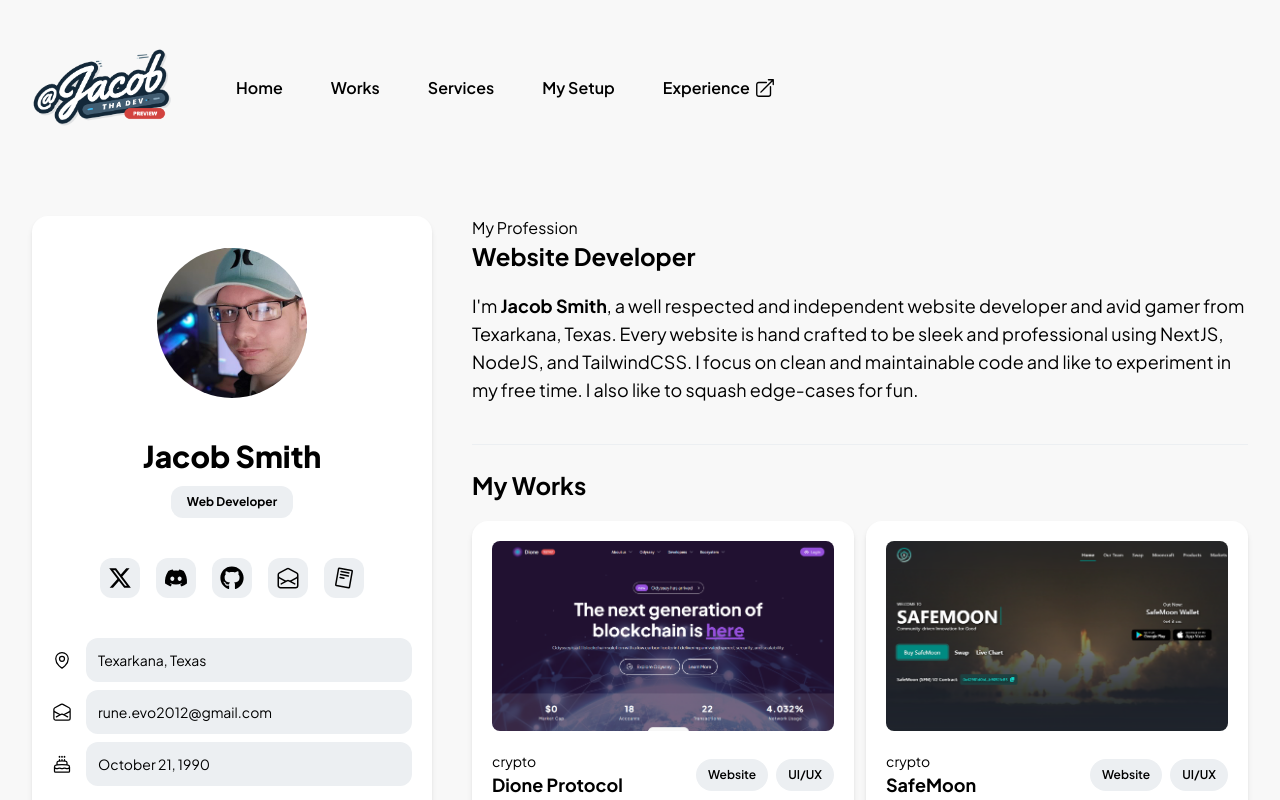
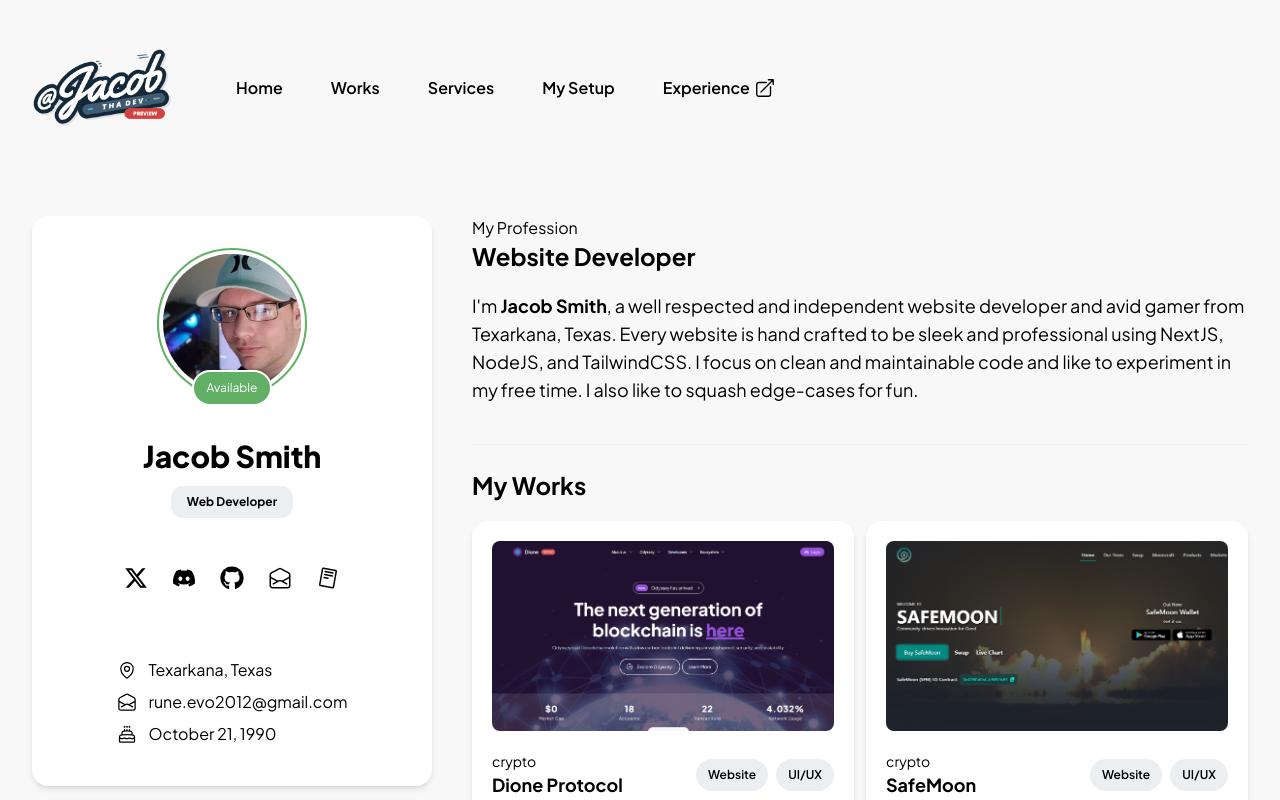
Before and after one commit to JacobThaDev/portfolio, a Next.js app: page / in a window 1280 px wide. Shown: the top 800 px of the page. Built offline with nearby package versions, Linux system fonts and the light colour scheme; no server answers.

Commit message:
refined profile card and cleaned up some

```diff
--- a/components/global/Navbar.tsx
+++ b/components/global/Navbar.tsx
@@ -22,7 +22,7 @@ const Navbar = () => {
     return (
         <header className={`w-full z-50 mb-20 pt-10`}>
             <Container>
-                <nav className="flex mx-auto items-center py-2 gap-10" aria-label="Global">
+                <nav className="flex mx-auto items-center py-2 gap-10 relative z-[1000]" aria-label="Global">
                     <div className="flex">
                         <Link href="/" className="inline-block">
                             <span className="sr-only">{process.env.NEXT_PUBLIC_SITE_NAME}</span>
--- a/components/home/Profile.tsx
+++ b/components/home/Profile.tsx
@@ -9,12 +9,18 @@ import { CakeIcon, EnvelopeOpenIcon, MapPinIcon } from '@heroicons/react/24/outl
 
 const Profile = () => {
     return(
-        <div className="bg-white rounded-2xl shadow-md p-5 pt-8 mb-10">
-            <Image src="/img/avatar.jpg"
-                width={150}
-                height={150}
-                className="rounded-full relative z-10 mx-auto h-auto mb-10"
-                alt="avatar"/>
+        <div className="bg-white rounded-2xl shadow-md px-10 pb-5 pt-8 mb-10 flex flex-col items-center">
+            <div className="relative inline-block text-center mb-10">
+                <Image src="/img/avatar.jpg"
+                    width={150}
+                    height={150}
+                    className="rounded-full relative z-10 mx-auto h-auto border-[2px] border-success p-1 inline-block"
+                    alt="avatar"/>
+
+                <div className="absolute py-2 bg-success text-white z-10 rounded-full text-xs w-[80px] left-[50%] ml-[-40px] -bottom-2 border-2">
+                    Available
+                </div>
+            </div>
 
             <div className="mb-10 text-center">
                 <p className="text-3xl font-[900] mb-3">Jacob Smith</p>
@@ -23,69 +29,69 @@ const Profile = () => {
                 </div>
             </div>
 
-            <div className="flex gap-4 items-center justify-center mb-10 flex-wrap">
+            <div className="flex gap-2 items-center justify-center mb-10 flex-wrap">
                 <Link href="https://twitter.com/JacobThaDev"
                     target="_blank"
                     rel="nofollow"
-                    className="inline-block bg-secondary p-2 rounded-xl">
+                    className="inline-block p-2 rounded-xl hover:bg-secondary">
                     <TwitterIcon width={24} height={24} />
                 </Link>
                 <Link href="https://discord.com/users/150486701695827968"
                     target="_blank"
                     rel="nofollow"
-                    className="inline-block bg-secondary p-2 rounded-xl">
+                    className="inline-block p-2 rounded-xl hover:bg-secondary">
                     <DiscordIcon width={24} height={24}/>
                 </Link>
                 <Link href="https://github.com/JacobThaDev"
                     target="_blank"
                     rel="nofollow"
-                    className="inline-block bg-secondary p-2 rounded-xl">
+                    className="inline-block p-2 rounded-xl hover:bg-secondary">
                     <GithubIcon width={24} height={24}/>
                 </Link>
-                <Link href="mailto:og.kingfox@gmail.com"
+                <Link href="mailto:jacobthad3v@gmail.com"
                     target="_blank"
                     rel="nofollow"
-                    className="inline-block bg-secondary p-2 rounded-xl">
+                    className="inline-block p-2 rounded-xl hover:bg-secondary">
                     <EnvelopeOpenIcon width={24} height={24} />
                 </Link>
                 <Link href="https://read.cv/jacobthadev"
                     target="_blank"
                     rel="nofollow"
-                    className="inline-block bg-secondary p-2 rounded-xl">
+                    className="inline-block p-2 rounded-xl hover:bg-secondary">
                     <ReadcvIcon width={24} height={24} />
                 </Link>
             </div>
 
-            <div className="flex flex-col gap-2 text-sm my-5">
+            <div className="flex flex-col gap-2 my-5">
                 <div>
-                    <div className="flex items-center">
-                        <div className="min-w-[34px]">
+                    <div className="flex items-center gap-3">
+                        <div>
                             <MapPinIcon height={20}/>
                         </div>
-                        <div className="inline-block bg-secondary p-3 rounded-xl w-full">
+                        <div className="inline-block rounded-xl w-full">
                             <p>Texarkana, Texas</p>
                         </div>
                     </div>
                 </div>
                 <div>
-                    <div className="flex items-center">
-                        <div className="min-w-[34px]">
+                    <div className="flex items-center gap-3">
+                        <div>
                             <EnvelopeOpenIcon height={20}/>
                         </div>
                         <Link href="mailto:rune.evo2012@gmail.com"
                             target="_blank"
                             rel="nofollow"
-                            className="inline-block bg-secondary p-3 rounded-xl w-full">
+                            className="inline-block rounded-xl w-full">
                             rune.evo2012@gmail.com
                         </Link>
                     </div>
                 </div>
                 <div>
-                    <div className="flex items-center">
-                        <div className="min-w-[34px]">
+                    <div className="flex items-center gap-3">
+                        <div>
                             <CakeIcon height={20}/>
                         </div>
-                        <div className="inline-block bg-secondary p-3 rounded-xl w-full">
+                        <div className="inline-block rounded-xl w-full">
                             <p>October 21, 1990</p>
                         </div>
                     </div>
--- a/pages/index.tsx
+++ b/pages/index.tsx
@@ -4,17 +4,17 @@ import Profile from '@/components/home/Profile';
 import Profession from '@/components/home/Profession';
 import Works from '@/components/home/Works';
 import Services from '@/components/home/Services';
-import Experiences from '@/components/home/Experiences';
 import Games from '@/components/home/Games';
 import PcSetup from '@/components/setup/pcsetup';
 import MySoftware from '@/components/home/Software';
+
 
 export default function Homepage() {
 
     return (
         <GlobalLayout title="Home">
 
-            <div className="flex items-center mb-20">
+            <div className="flex items-center mb-20 relative z-10">
                 <Container>
                     <div className="flex lg:flex-row flex-col gap-10 lg:items-start">
                         <div className="lg:min-w-[400px]">
--- /dev/null
+++ b/public/css/blobs.css
@@ -0,0 +1,155 @@
+:root {
+    font-family: Inter, system-ui, Avenir, Helvetica, Arial, sans-serif;
+    line-height: 1.5;
+    font-weight: 400;
+
+    color: black;
+    background-color: transparent;
+    font-synthesis: none;
+    text-rendering: optimizeLegibility;
+    -webkit-font-smoothing: antialiased;
+    -moz-osx-font-smoothing: grayscale;
+}
+
+.bouncing-blob {
+    width: 32vw;
+    aspect-ratio: 1;
+    border-radius: 50%;
+    will-change: transform;
+    position: absolute;
+    z-index: 1;
+    top: 0;
+    left: 0;
+    transform-origin: left top;
+}
+
+.bouncing-blob--blue {
+    background: #4783c711;
+}
+
+.bouncing-blob--white {
+    background: transparent;
+    z-index: 2;
+    width: 15vw;
+}
+
+.bouncing-blob--purple {
+    background: #8c8ff111;
+}
+
+.bouncing-blob--pink {
+    background: #e289cd50;
+}
+
+.bouncing-blobs-container {
+    position: fixed;
+    z-index: -1;
+    top: 0;
+    left: 0;
+    width: 100%;
+    height: 100%;
+}
+
+.bouncing-blobs-glass {
+    position: absolute;
+    z-index: 2;
+    top: 0;
+    left: 0;
+    width: 100%;
+    height: 100%;
+    backdrop-filter: blur(140px);
+    -webkit-backdrop-filter: blur(140px);
+    pointer-events: none;
+}
+
+.bouncing-blobs {
+    position: absolute;
+    z-index: 1;
+    top: 0;
+    left: 0;
+    width: 100%;
+    height: 100%;
+}
+
+.hero {
+    display: flex;
+    flex-direction: column;
+    justify-content: center;
+    align-items: center;
+    width: 100%;
+}
+
+.hero h2 {
+    font-size: 70px;
+    max-width: 800px;
+    line-height: 1;
+    text-align: center;
+    font-weight: bold;
+    text-transform: capitalize;
+    margin-bottom: 20px;
+    color: #021123;
+}
+
+.hero p {
+    font-size: 24px;
+    max-width: 500px;
+    text-align: center;
+    color: #021123;
+}
+
+@media (max-width: 1200px) {
+    .bouncing-blobs-glass {
+        backdrop-filter: blur(120px);
+        -webkit-backdrop-filter: blur(120px);
+    }
+}
+
+@media (max-width: 500px) {
+    .bouncing-blob {
+        width: 60vw;
+    }
+    .bouncing-blob--white {
+        width: 30vw;
+    }
+    .bouncing-blobs-glass {
+        backdrop-filter: blur(90px);
+        -webkit-backdrop-filter: blur(90px);
+    }
+
+    .hero h2 {
+        font-size: 32px;
+    }
+
+    .hero p {
+        font-size: 16px;
+        padding: 0 20px;
+    }
+}
+
+.tutorial-link a {
+display: flex;
+justify-content: center;
+align-items: center;
+color: black;
+font-size: 20px;
+text-decoration: none;
+font-weight: 600;
+gap: 0 5px;
+border: 2px solid;
+border-radius: 5px;
+padding: 4px 10px;
+}
+
+.tutorial-link svg {
+width: 30px;
+}
+
+@media(max-width: 500px) {
+    .tutorial-link a {
+        font-size: 14px;
+        padding: 2px 4px;
+    }
+    .tutorial-link svg {
+        width: 15px;
+    }
+}
--- a/public/css/globals.css
+++ b/public/css/globals.css
@@ -1,6 +1,7 @@
 @import 'tailwindcss/base';
 @import 'tailwindcss/components';
 @import 'tailwindcss/utilities';
+@import 'blobs.css';
 
 @font-face {
     font-family: "PlusJakartaSans";
--- a/tsconfig.json
+++ b/tsconfig.json
@@ -18,6 +18,6 @@
         "@/*": ["./*"]
       }
     },
-    "include": ["next-env.d.ts", "**/*.ts", "**/*.tsx"],
+    "include": ["next-env.d.ts", "**/*.ts", "**/*.tsx", "components/misc/Blob.js"],
     "exclude": ["node_modules"]
   }
```
Also changed, not shown: pages/api/games.tsx (+1 -6 lines).
